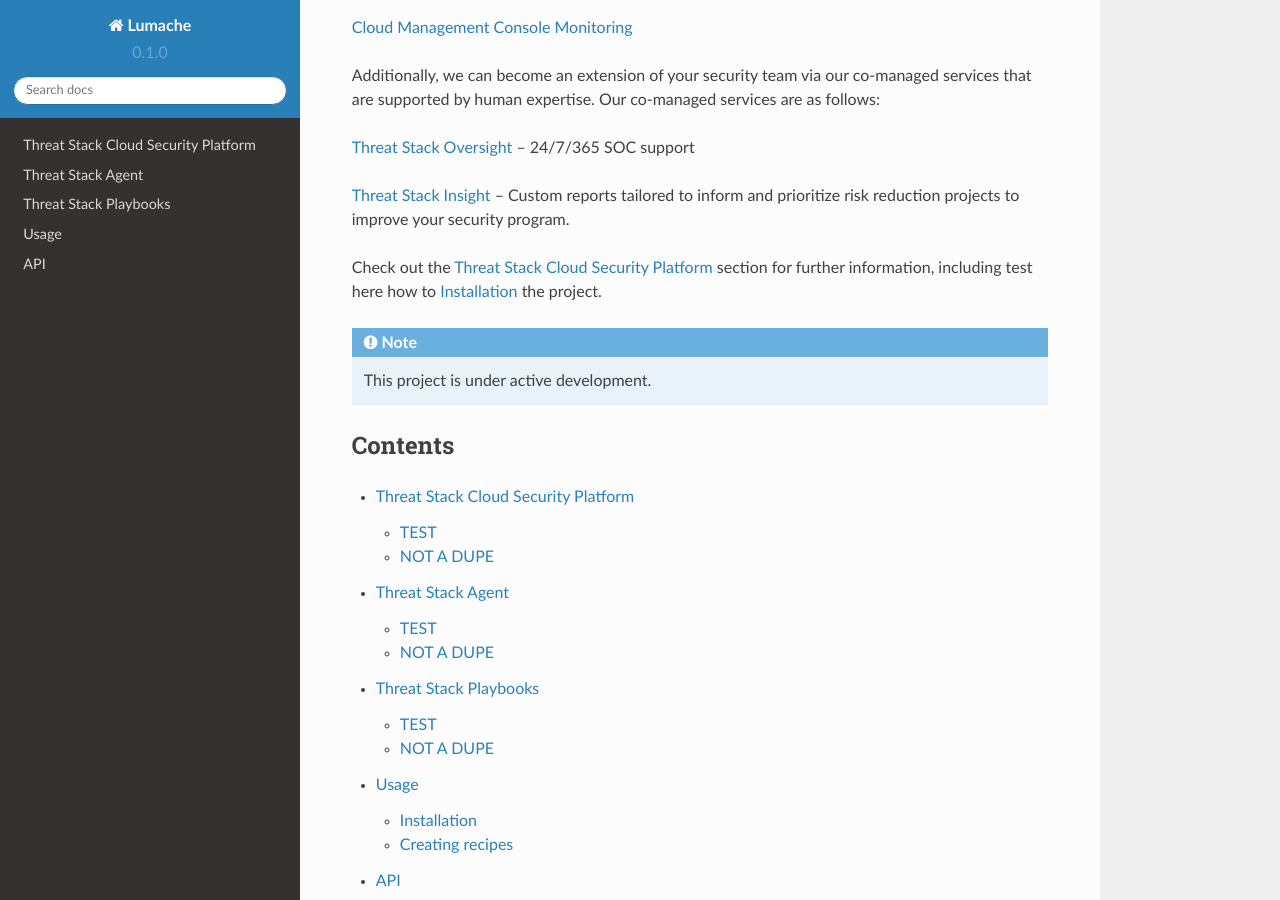
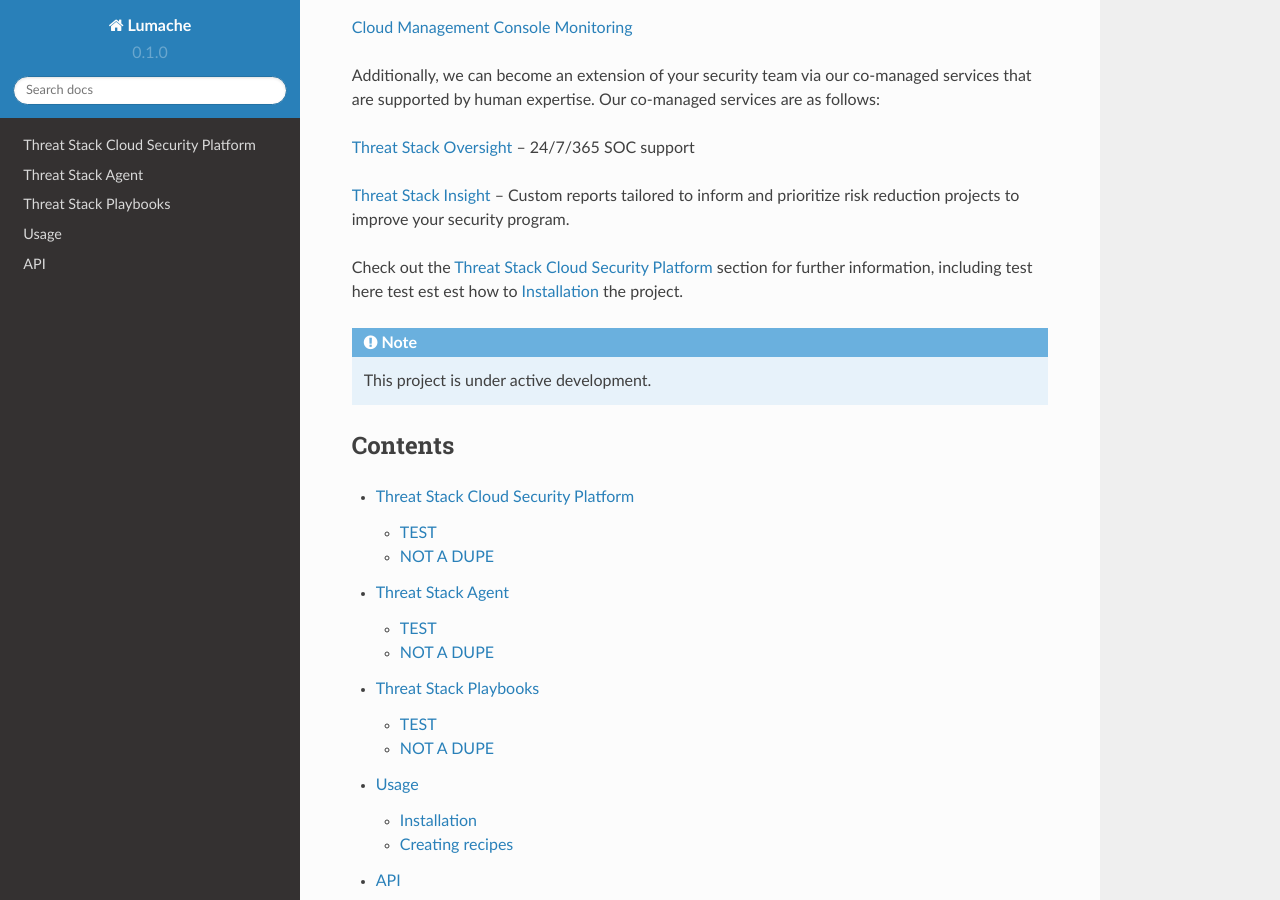
Before and after one commit to skrizzy16/rtdtest94, a Sphinx documentation site: the page built from docs/source/index.rst, in a window 1280 px wide and 900 px high, scrolled down 517 px. Built offline with Sphinx 7.4.7 and the Read the Docs theme 2.0.0, drawn with Linux system fonts in a browser that asks for light colours.

Commit message:
Update index.rst

```diff
--- a/docs/source/index.rst
+++ b/docs/source/index.rst
@@ -20,7 +20,7 @@ Additionally, we can become an extension of your security team via our co-manage
 
 `Threat Stack Insight <https://www.threatstack.com/cloud-security-platform/insight>`_ – Custom reports tailored to inform and prioritize risk reduction projects to improve your security program.
 
-Check out the :doc:`Threat Stack Cloud Security Platform` section for further information, including test here
+Check out the :doc:`Threat Stack Cloud Security Platform` section for further information, including test here test est est
 how to :ref:`installation` the project.
 
 
```
